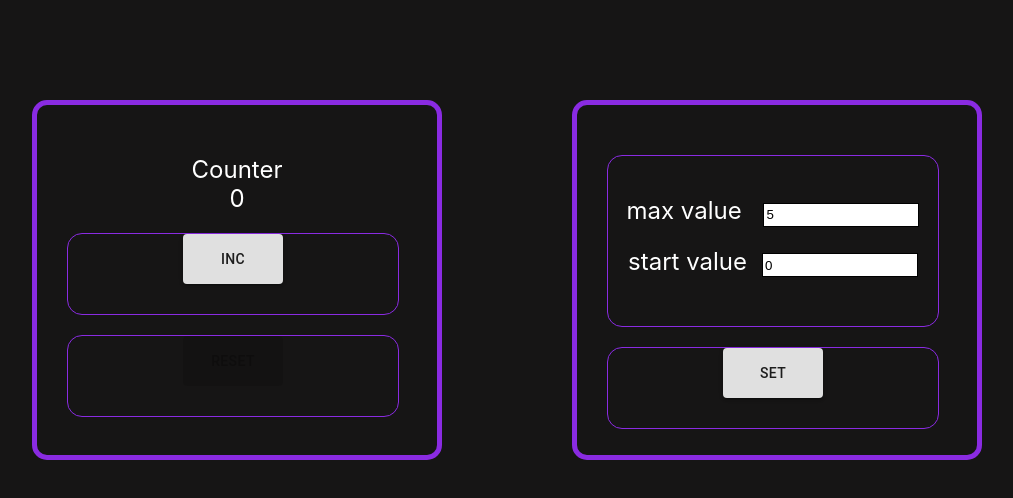
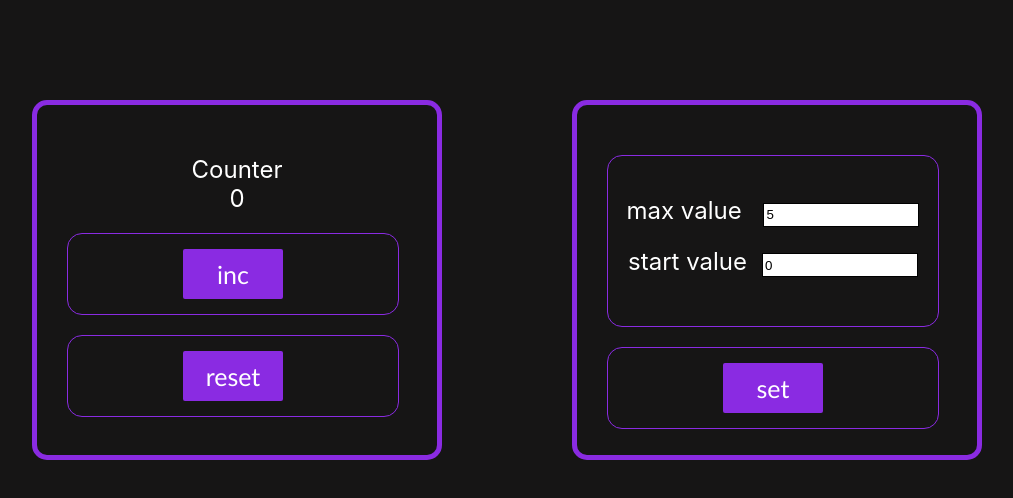
Before and after one commit to alenafatianova/simple-counter, a React (Create React App) app: page / in a window 1280 px wide. Shown: the top 498 px of the page, without its empty margins (168-1181 px from the left). Built offline with nearby package versions, Linux system fonts and the light colour scheme.

Commit message:
Add styles for buttons

```diff
--- a/src/Counter.tsx
+++ b/src/Counter.tsx
@@ -41,10 +41,6 @@ export function Counter(props: PropsType) {
             maxValue={props.maxValue}
             startValue={props.startValue}
             />
-          {/* <Buttons
-            Inc={Inc}
-            count={props.startValue}
-            reset={reset} /> */}
         </div>
       </div>
     </div>
--- a/src/CounterSettings.module.scss
+++ b/src/CounterSettings.module.scss
@@ -39,8 +39,16 @@
     border: 1px solid red;
     background-color: rgb(240, 142, 142);
 }
-.MuiButton-root {
-    background-color: #6772e5;
-    box-shadow: 0 4px 6px rgba(50, 50, 93, 0.11), 0 1px 3px rgba(0, 0, 0, 0.08);
-    padding: 7px 14px;
-  }
+button {
+    background-color: blueviolet;
+    border-radius: 2px;
+    margin-top: 15px;
+    border: none;
+    font-size: 25px;
+    font-family: 'Gill Sans', 'Gill Sans MT', Calibri, 'Trebuchet MS', sans-serif;
+    color: white;
+    &:hover {
+        background: rgb(168, 126, 207);
+        cursor: pointer;
+    }
+}
--- a/src/CounterSettingsButton.tsx
+++ b/src/CounterSettingsButton.tsx
@@ -1,6 +1,5 @@
 import React, { MouseEvent } from 'react'
 import s from './ButtonSettings.module.scss'
-import {Button} from '@material-ui/core'
 
 
 export type ButtonSettingType = {
@@ -15,14 +14,13 @@ export default function CounterSettingsButton(props: ButtonSettingType) {
     return (
         <div>
             <div className={s.setButton}>
-                <Button
+                <button
                     onClick={(e: MouseEvent<HTMLButtonElement>) => {
                     props.onClickSet(props.startValue,props.maxValue )}}
                     disabled={props.disabled}
-                    variant={'contained'}
                     >
                     {props.title}
-                </Button>
+                </button>
             </div>
         </div>
     )
```
